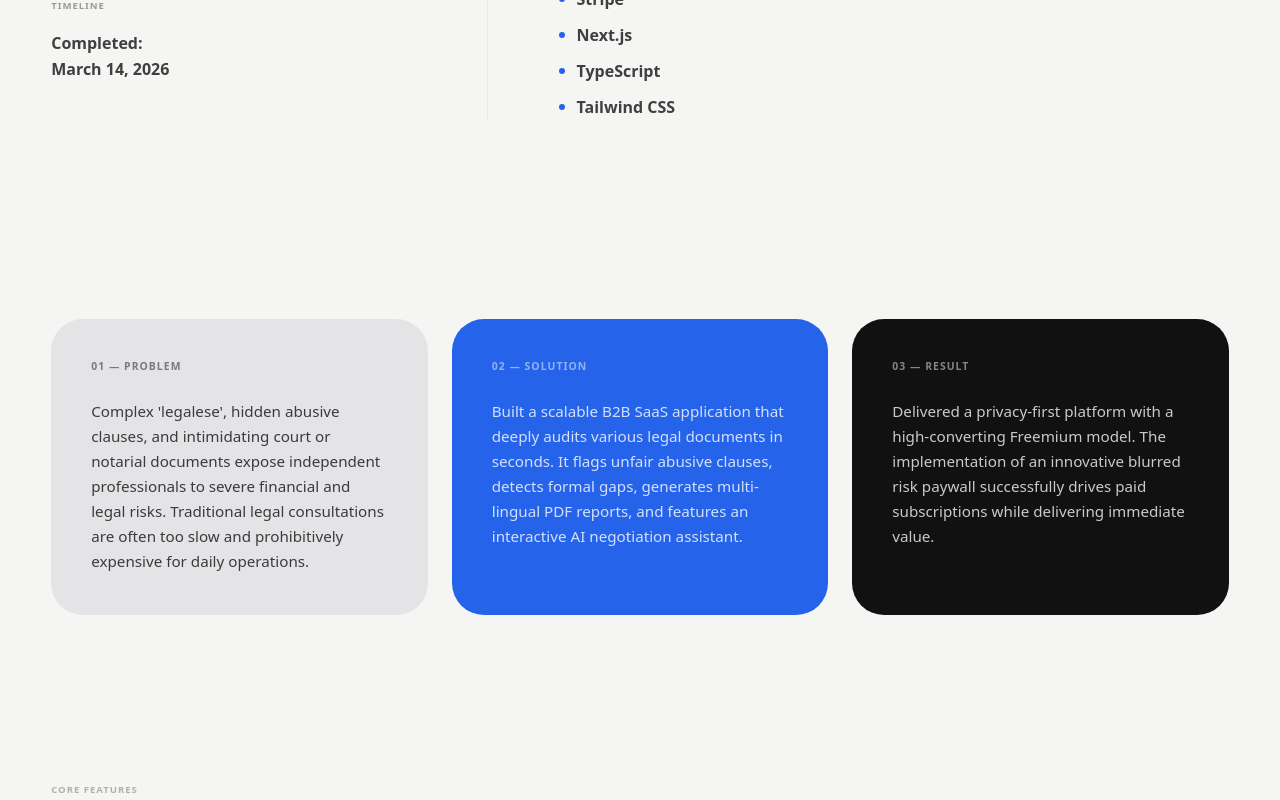
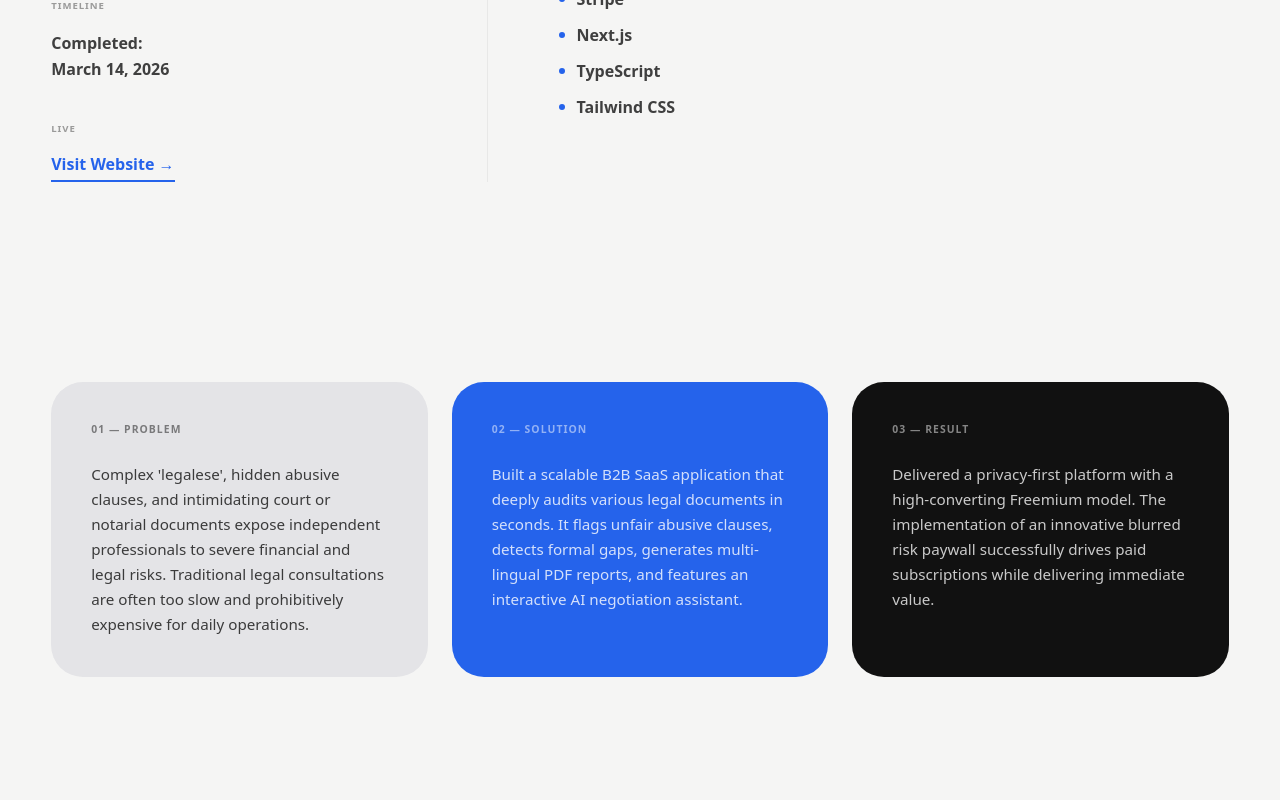
Before and after one commit to krystianwrona/Portfolio, a Next.js app: page /projects/legalray in a window 1280 px wide. Shown: the part 1080-1880 px from the top of the page. Built offline with nearby package versions, Linux system fonts and the light colour scheme.

Commit message:
fix(legalray): restore "Visit Website" CTA with correct live URL
The prior CTA (legal-saas-rosy.vercel.app) 404'd and was removed.
Confirmed https://legalray-app.vercel.app/ resolves (200) and is the
correct live deployment — restore both CTA instances pointing to it.

```diff
--- a/src/app/projects/legalray/page.tsx
+++ b/src/app/projects/legalray/page.tsx
@@ -226,6 +226,19 @@ export default function LegalRayCaseStudy() {
                 <p className="text-[0.6rem] uppercase tracking-widest font-bold text-[#111]/40 mb-4">{t("case.timeline")}</p>
                 <p className="text-base font-bold text-[#111]/80 leading-relaxed whitespace-pre-line">{t("legalray.timeline")}</p>
               </motion.div>
+              <motion.div variants={{ hidden: { opacity: 0, y: 20 }, visible: { opacity: 1, y: 0, transition: { duration: 0.7 } } }}>
+                <p className="text-[0.6rem] uppercase tracking-widest font-bold text-[#111]/40 mb-4">{t("case.live")}</p>
+                <a
+                  href="https://legalray-app.vercel.app/"
+                  target="_blank"
+                  rel="noopener noreferrer"
+                  aria-label="Visit LegalRay website (opens in new tab)"
+                  className="text-base font-bold pb-1 border-b-2 inline-block transition-colors duration-300"
+                  style={{ color: BRAND, borderColor: BRAND }}
+                >
+                  {t("case.visitwebsite")} →
+                </a>
+              </motion.div>
             </div>
 
             <div className="hidden lg:block lg:col-span-1">
@@ -400,7 +413,23 @@ export default function LegalRayCaseStudy() {
           </div>
         </section>
 
-        {/* 6. MARQUEE */}
+        {/* 6. VISIT WEBSITE */}
+        <section className="py-[12vh] px-[4vw] bg-[#111] flex items-center justify-center">
+          <a
+            href="https://legalray-app.vercel.app/"
+            target="_blank"
+            rel="noopener noreferrer"
+            aria-label="Visit LegalRay live website (opens in new tab)"
+            className="group inline-flex items-center gap-4"
+          >
+            <span className="font-sans font-black text-[4vw] md:text-[3vw] tracking-tighter text-white transition-colors duration-300 group-hover:text-[#2563EB]">
+              {t("case.visitwebsite")}
+            </span>
+            <span className="text-[2vw] text-white group-hover:translate-x-2 transition-transform duration-300">→</span>
+          </a>
+        </section>
+
+        {/* 7. MARQUEE */}
         <section className="py-[6vh] bg-[#F5F5F4] overflow-hidden select-none" aria-hidden="true">
           {([
             { keys: ["legalray.marquee.row1.1", "legalray.marquee.row1.2", "legalray.marquee.row1.3"] as const, dir: "left",  color: "#111", opacity: 0.08 },
@@ -426,7 +455,7 @@ export default function LegalRayCaseStudy() {
           })}
         </section>
 
-        {/* 7. NEXT PROJECT */}
+        {/* 8. NEXT PROJECT */}
         <section className="py-[15vh] px-[4vw] bg-[#111111] flex flex-col items-center justify-center min-h-[60vh] border-t border-white/5">
           <div className="text-center mb-10">
             <span className="text-[0.65rem] uppercase tracking-widest font-bold text-white/20">{t("case.upnext")}</span>
```
